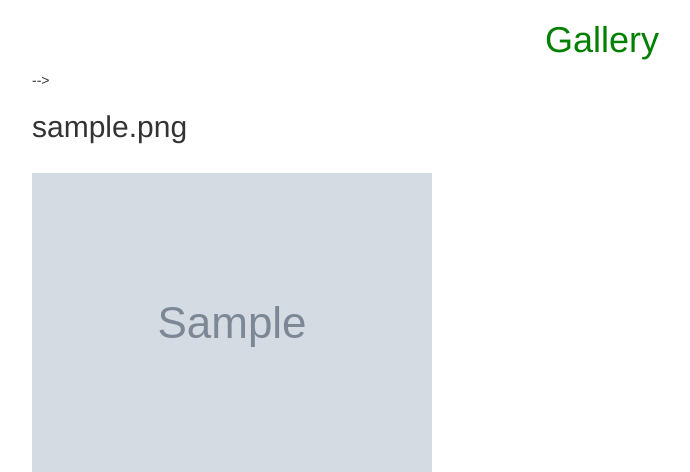
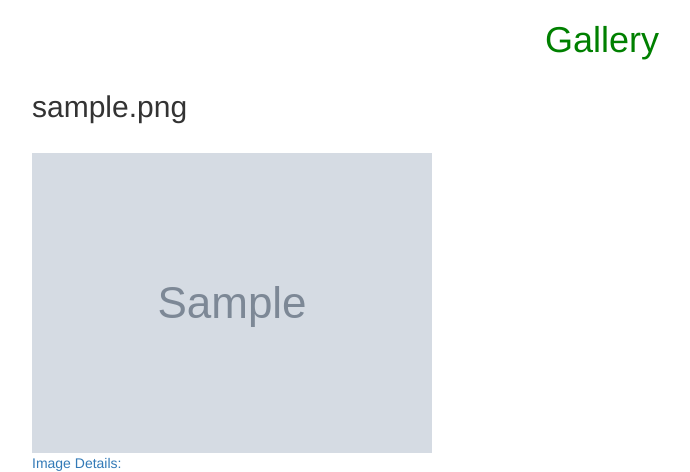
Before and after one commit to munganyendesandrine/GalleryApp, a Django app: page / in a window 1280 px wide. Shown: the part 52-524 px from the top of the page, without its empty margins (38-728 px from the left). Run offline with Django 3.2, Linux system fonts and the light colour scheme; tables that the repository leaves empty hold one stand-in row (values such as "Sample post"); grey boxes marked "Sample" are stand-in pictures; some libraries are stand-ins or nearby versions.

Commit message:
displaying image and details

```diff
--- a/Gallery/templates/all-galleries/today-gallery.html
+++ b/Gallery/templates/all-galleries/today-gallery.html
@@ -8,11 +8,6 @@
     <!-- Looping through news   -->
     {% for gallery_item in gallery %}
 
-    <div class="row">
-      <!-- displaying News articles -->
-
-
-      </div> -->
       <h2 > {{ gallery_item.image_name }} </h2><br>
 
          <img src="{{gallery_item.image.url}}" class="img-responsive" alt="Image">
```
